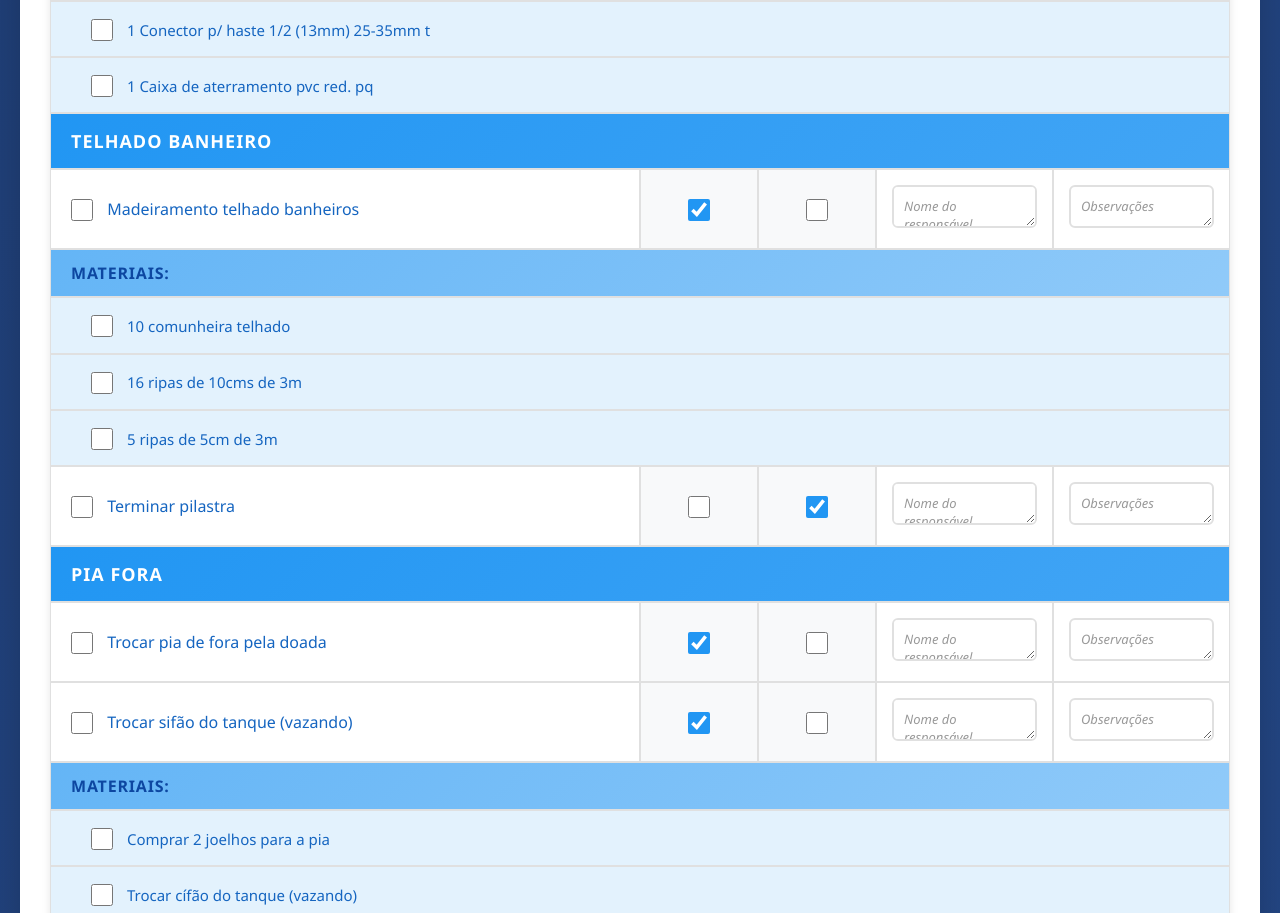
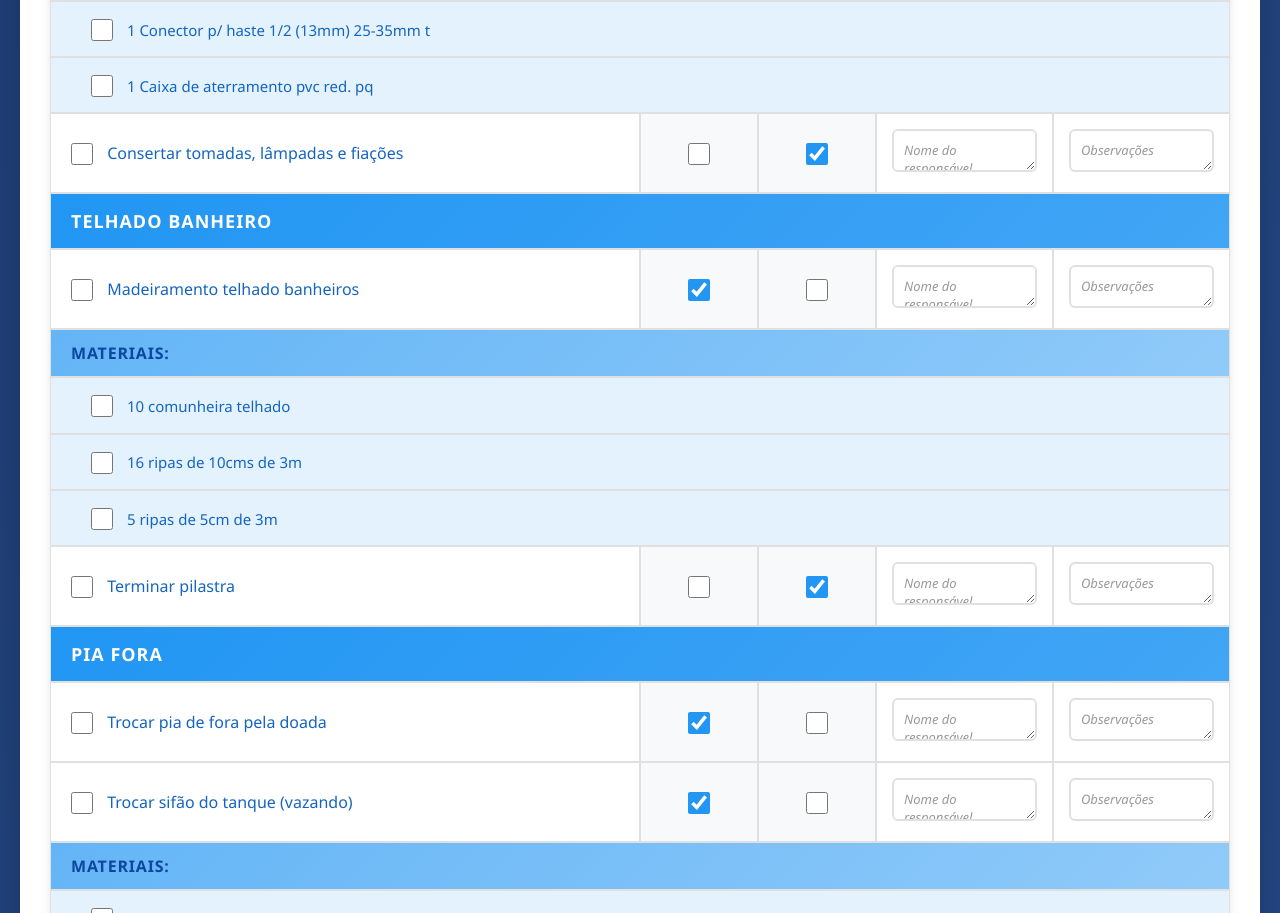
Before and after one commit to leitdiegousp/CheckList-Reformas-AcademiaAthenea, a plain HTML site: page index.html in a window 1280 px wide. Shown: the part 1093-2006 px from the top of the page. Drawn offline with nearby package versions, Linux system fonts and the light colour scheme.

Commit message:
🔧 Corrige hierarquia Varais e adiciona novas ações
- Remove cabeçalho 'Varais áereos' (agora parte de Limpezas)
- Adiciona 'Limpar e Podar a estrada até o Santuário' em Santuário de Cura
- Adiciona 'Consertar tomadas, lâmpadas e fiações' em Elétrica (após materiais)

```diff
--- a/index.html
+++ b/index.html
@@ -454,6 +454,16 @@
                         <input type="checkbox" id="eletrica-mat7">
                         <label for="eletrica-mat7">1 Caixa de aterramento pvc red. pq</label>
                     </td>
+                </tr>
+                <tr>
+                    <td class="action-cell">
+                        <input type="checkbox" id="eletrica2">
+                        <label for="eletrica2">Consertar tomadas, lâmpadas e fiações</label>
+                    </td>
+                    <td class="checkbox-cell"><input type="checkbox"></td>
+                    <td class="checkbox-cell"><input type="checkbox" checked></td>
+                    <td class="text-cell"><textarea id="eletrica2-responsavel" placeholder="Nome do responsável" rows="1"></textarea></td>
+                    <td class="text-cell"><textarea id="eletrica2-observacoes" placeholder="Observações" rows="1"></textarea></td>
                 </tr>
 
                 <!-- Telhado banheiro -->
```
